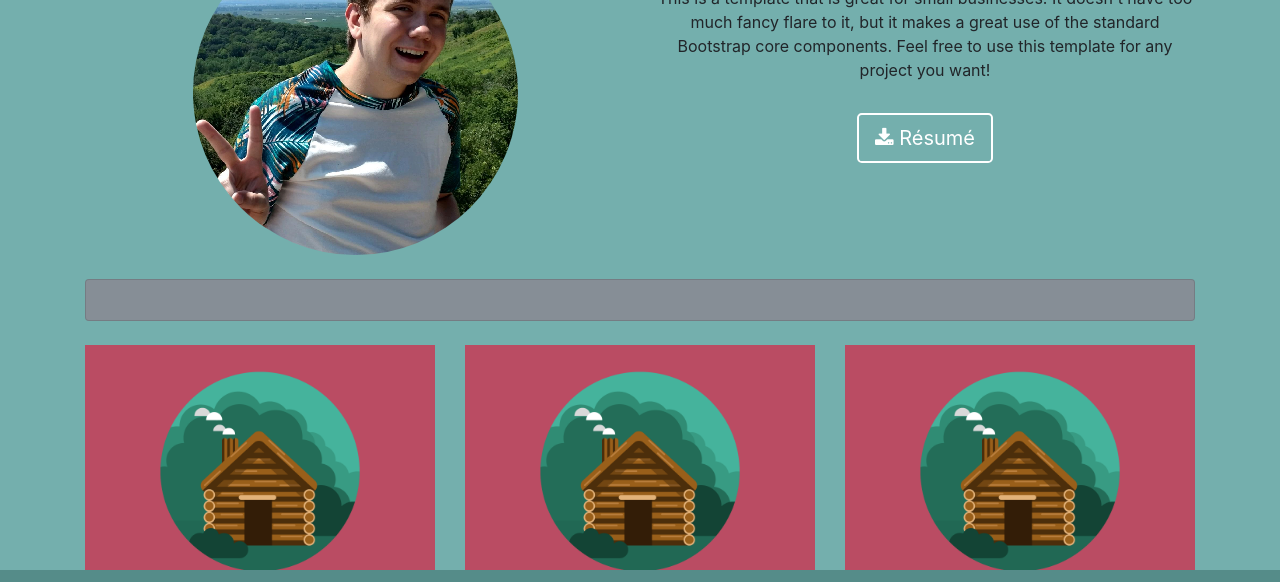
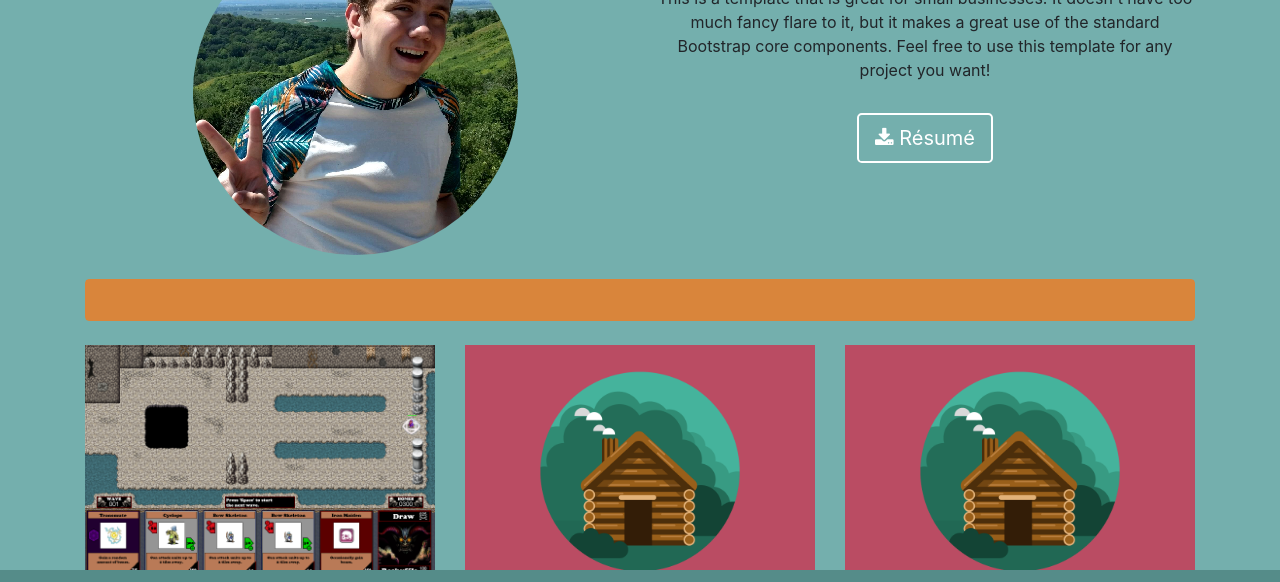
Before and after one commit to nrichman/Portfolio, a website: page index.html in a window 1280 px wide. Shown: the part 150-732 px from the top of the page. Drawn offline with Linux system fonts and the light colour scheme.

Commit message:
Testing portfolio images

```diff
--- a/index.html
+++ b/index.html
@@ -50,8 +50,8 @@
       <!-- /.row -->
 
       <!-- Call to Action Well -->
-      <div class="card text-white bg-secondary my-4 text-center">
-        <div class="card-body">
+      <div class="card text-white bg-secondary my-4 text-center" style="border-color:#D9853B">
+        <div class="card-body" style="background-color:#D9853B;">
         </div>
       </div>
 
@@ -64,7 +64,7 @@
                   <i class="fa fa-search-plus fa-3x"></i>
                 </div>
               </div>
-              <img class="img-fluid" src="img/cabin.png" alt="">
+              <img class="img-fluid" src="img/Screenshots/Game_Board.png" alt="">
             </a>
           </div>
         <!-- /.col-md-4 -->
```
Also changed, not shown: img/screenshots/Curse_Cards.PNG (added), img/screenshots/Full_Deck.PNG (added), img/screenshots/Game_Board.PNG (added), img/screenshots/Monster_Cards.PNG (added), img/screenshots/Trap_Cards.PNG (added), 1 other file.
